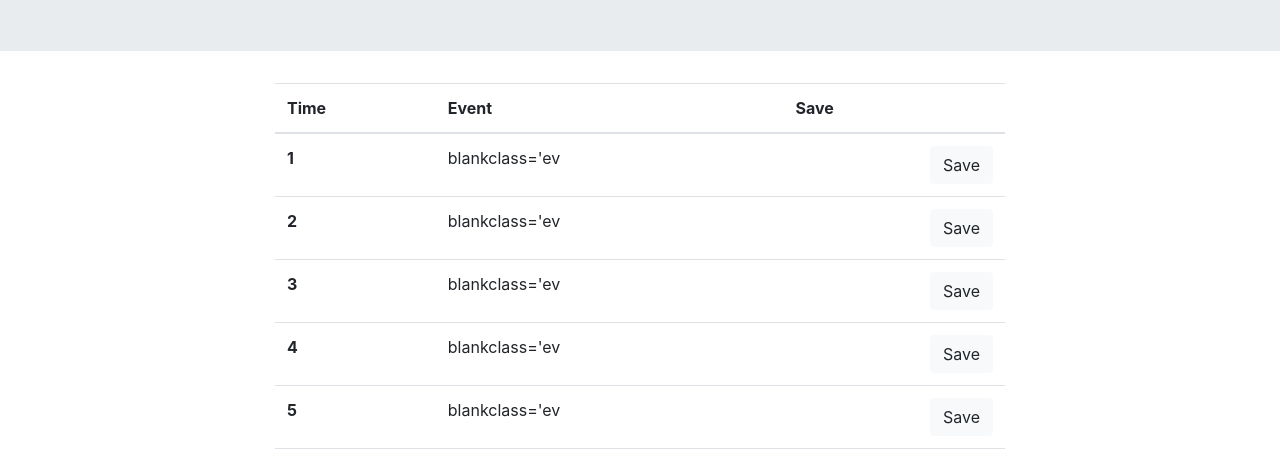
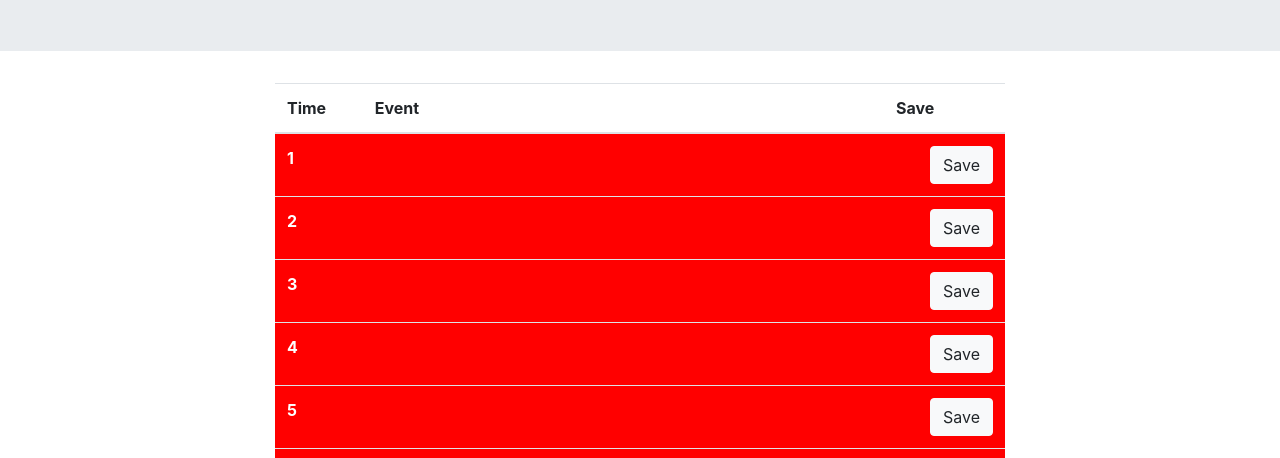
Before and after one commit to staffbotsteve/homework-6-swan, a plain HTML site: page index.html in a window 1280 px wide. Shown: the part 312-770 px from the top of the page. Drawn offline with nearby package versions, Linux system fonts and the light colour scheme.

Commit message:
adding document ready and transparent input

```diff
--- a/index.html
+++ b/index.html
@@ -30,7 +30,7 @@
             </div>
               <div class="col-8">
 
-                <table class="table table-hover">
+                <table class="table table-hover" id="#plannerTable">
                   <thead>
                     <tr>
                       <th scope="col">Time</th>
@@ -42,7 +42,7 @@
 
                     <tr>
                       <th scope="row" class='eventEntry' id='timeH1'>1</th>
-                      <td class='eventEntry' id='timeD1.1'>blankclass='ev</td>
+                      <td class='eventEntry' id='timeD1.1'><input type="text" size="30" style="padding: 0%; margin: 0%; height: 100%; border: none; background: none;" /></td>
                       <td id='timeid='timeD1.2'>
                         <button type="button" class="btn btn-light" id="1" style="float: right;">Save</button>
                         </button>
@@ -50,7 +50,7 @@
                     </tr>
                     <tr>
                       <th scope="row" class='eventEntry' id='timeH2'>2</th>
-                      <td class='eventEntry' id='timeD2.1'>blankclass='ev</td>
+                      <td class='eventEntry' id='timeD2.1'></td>
                       <td id='timeid='timeD2.2'>
                         <button type="button" class="btn btn-light" id="2" style="float: right;">Save</button>
                         </button>
@@ -58,7 +58,7 @@
                     </tr>
                     <tr>
                       <th scope="row" class='eventEntry' id='timeH3'>3</th>
-                      <td class='eventEntry' id='timeD3.1'>blankclass='ev</td>
+                      <td class='eventEntry' id='timeD3.1'></td>
                       <td id='timeid='timeD3.2'>
                         <button type="button" class="btn btn-light" id="3" style="float: right;">Save</button>
                         </button>
@@ -66,7 +66,7 @@
                     </tr>
                     <tr>
                       <th scope="row" class='eventEntry' id='timeH4'>4</th>
-                      <td class='eventEntry' id='timeD4.1'>blankclass='ev</td>
+                      <td class='eventEntry' id='timeD4.1'></td>
                       <td id='timeid='timeD4.2'>
                         <button type="button" class="btn btn-light" id="4" style="float: right;">Save</button>
                         </button>
@@ -74,7 +74,7 @@
                     </tr>
                     <tr>
                       <th scope="row" class='eventEntry' id='timeH5'>5</th>
-                      <td class='eventEntry' id='timeD5.1'>blankclass='ev</td>
+                      <td class='eventEntry' id='timeD5.1'></td>
                       <td id='timeid='timeD5.2'>
                         <button type="button" class="btn btn-light" id="5" style="float: right;">Save</button>
                         </button>
@@ -82,7 +82,7 @@
                     </tr>
                     <tr>
                       <th scope="row" class='eventEntry' id='timeH6'>6</th>
-                      <td class='eventEntry' id='timeD6.1'>blankclass='ev</td>
+                      <td class='eventEntry' id='timeD6.1'></td>
                       <td id='timeid='timeD6.2'>
                         <button type="button" class="btn btn-light" id="6" style="float: right;">Save</button>
                         </button>
@@ -90,7 +90,7 @@
                     </tr>
                     <tr>
                       <th scope="row" class='eventEntry' id='timeH7'>7</th>
-                      <td class='eventEntry' id='timeD7.1'>blankclass='ev</td>
+                      <td class='eventEntry' id='timeD7.1'></td>
                       <td id='timeid='timeD7.2'>
                         <button type="button" class="btn btn-light" id="7" style="float: right;">Save</button>
                         </button>
@@ -98,7 +98,7 @@
                     </tr>
                     <tr>
                       <th scope="row" class='eventEntry' id='timeH8'>8</th>
-                      <td class='eventEntry' id='timeD8.1'>blankclass='ev</td>
+                      <td class='eventEntry' id='timeD8.1'></td>
                       <td id='timeid='timeD8.2'>
                         <button type="button" class="btn btn-light" id="8" style="float: right;">Save</button>
                         </button>
@@ -106,7 +106,7 @@
                     </tr>
                     <tr>
                       <th scope="row" class='eventEntry' id='timeH9'>9</th>
-                      <td class='eventEntry' id='timeD9.1'>blankclass='ev</td>
+                      <td class='eventEntry' id='timeD9.1'></td>
                       <td id='timeid='timeD9.2'>
                         <button type="button" class="btn btn-light" id="9" style="float: right;">Save</button>
                         </button>
@@ -114,7 +114,7 @@
                     </tr>
                     <tr>
                       <th scope="row" class='eventEntry' id='timeH10'>10</th>
-                      <td class='eventEntry' id='timeD10.1'>blankclass='ev</td>
+                      <td class='eventEntry' id='timeD10.1'></td>
                       <td id='timeid='timeD10.2'>
                         <button type="button" class="btn btn-light" id="10" style="float: right;">Save</button>
                         </button>
@@ -122,7 +122,7 @@
                     </tr>
                     <tr>
                       <th scope="row" class='eventEntry' id='timeH11'>11</th>
-                      <td class='eventEntry' id='timeD11.1'>blankclass='ev</td>
+                      <td class='eventEntry' id='timeD11.1'></td>
                       <td id='timeid='timeD11.2'>
                         <button type="button" class="btn btn-light" id="11" style="float: right;">Save</button>
                         </button>
@@ -130,7 +130,7 @@
                     </tr>
                     <tr>
                       <th scope="row" class='eventEntry' id='timeH12'>12</th>
-                      <td class='eventEntry' id='timeD12.1'>blankclass='ev</td>
+                      <td class='eventEntry' id='timeD12.1'></td>
                       <td id='timeid='timeD12.2'>
                         <button type="button" class="btn btn-light" id="12" style="float: right;">Save</button>
                         </button>
@@ -138,7 +138,7 @@
                     </tr>
                     <tr>
                       <th scope="row" class='eventEntry' id='timeH13'>13</th>
-                      <td class='eventEntry' id='timeD13.1'>blankclass='ev</td>
+                      <td class='eventEntry' id='timeD13.1'></td>
                       <td id='timeid='timeD13.2'>
                         <button type="button" class="btn btn-light" id="13" style="float: right;">Save</button>
                         </button>
@@ -146,7 +146,7 @@
                     </tr>
                     <tr>
                       <th scope="row" class='eventEntry' id='timeH14'>14</th>
-                      <td class='eventEntry' id='timeD14.1'>blankclass='ev</td>
+                      <td class='eventEntry' id='timeD14.1'></td>
                       <td id='timeid='timeD14.2'>
                         <button type="button" class="btn btn-light" id="14" style="float: right;">Save</button>
                         </button>
@@ -154,7 +154,7 @@
                     </tr>
                     <tr>
                       <th scope="row" class='eventEntry' id='timeH15'>15</th>
-                      <td class='eventEntry' id='timeD15.1'>blankclass='ev</td>
+                      <td class='eventEntry' id='timeD15.1'></td>
                       <td id='timeid='timeD15.2'>
                         <button type="button" class="btn btn-light" id="15" style="float: right;">Save</button>
                         </button>
@@ -162,7 +162,7 @@
                     </tr>
                     <tr>
                       <th scope="row" class='eventEntry' id='timeH16'>16</th>
-                      <td class='eventEntry' id='timeD16.1'>blankclass='ev</td>
+                      <td class='eventEntry' id='timeD16.1'></td>
                       <td id='timeid='timeD16.2'>
                         <button type="button" class="btn btn-light" id="16" style="float: right;">Save</button>
                         </button>
@@ -170,7 +170,7 @@
                     </tr>
                     <tr>
                       <th scope="row" class='eventEntry' id='timeH17'>17</th>
-                      <td class='eventEntry' id='timeD17.1'>blankclass='ev</td>
+                      <td class='eventEntry' id='timeD17.1'></td>
                       <td id='timeid='timeD17.2'>
                         <button type="button" class="btn btn-light" id="17" style="float: right;">Save</button>
                         </button>
@@ -178,7 +178,7 @@
                     </tr>
                     <tr>
                       <th scope="row" class='eventEntry' id='timeH18'>18</th>
-                      <td class='eventEntry' id='timeD18.1'>blankclass='ev</td>
+                      <td class='eventEntry' id='timeD18.1'></td>
                       <td id='timeid='timeD18.2'>
                         <button type="button" class="btn btn-light" id="18" style="float: right;">Save</button>
                         </button>
@@ -186,7 +186,7 @@
                     </tr>
                     <tr>
                       <th scope="row" class='eventEntry' id='timeH19'>19</th>
-                      <td class='eventEntry' id='timeD19.1'>blankclass='ev</td>
+                      <td class='eventEntry' id='timeD19.1'></td>
                       <td id='timeid='timeD19.2'>
                         <button type="button" class="btn btn-light" id="19" style="float: right;">Save</button>
                         </button>
@@ -194,7 +194,7 @@
                     </tr>
                     <tr>
                       <th scope="row" class='eventEntry' id='timeH20'>20</th>
-                      <td class='eventEntry' id='timeD20.1'>blankclass='ev</td>
+                      <td class='eventEntry' id='timeD20.1'></td>
                       <td id='timeid='timeD20.2'>
                         <button type="button" class="btn btn-light" id="20" style="float: right;">Save</button>
                         </button>
@@ -202,7 +202,7 @@
                     </tr>
                     <tr>
                       <th scope="row" class='eventEntry' id='timeH21'>21</th>
-                      <td class='eventEntry' id='timeD21.1'>blankclass='ev</td>
+                      <td class='eventEntry' id='timeD21.1'></td>
                       <td id='timeid='timeD21.2'>
                         <button type="button" class="btn btn-light" id="21" style="float: right;">Save</button>
                         </button>
@@ -210,7 +210,7 @@
                     </tr>
                     <tr>
                       <th scope="row" class='eventEntry' id='timeH22'>22</th>
-                      <td class='eventEntry' id='timeD22.1'>blankclass='ev</td>
+                      <td class='eventEntry' id='timeD22.1'></td>
                       <td id='timeid='timeD22.2'>
                         <button type="button" class="btn btn-light" id="22" style="float: right;">Save</button>
                         </button>
@@ -218,7 +218,7 @@
                     </tr>
                     <tr>
                       <th scope="row" class='eventEntry' id='timeH23'>23</th>
-                      <td class='eventEntry' id='timeD23.1'>blankclass='ev</td>
+                      <td class='eventEntry' id='timeD23.1'></td>
                       <td id='timeid='timeD23.2'>
                         <button type="button" class="btn btn-light" id="23" style="float: right;">Save</button>
                         </button>
@@ -226,7 +226,7 @@
                     </tr>
                     <tr>
                       <th scope="row" class='eventEntry' id='timeH24'>24</th>
-                      <td class='eventEntry' id='timeD24.1'>blankclass='ev</td>
+                      <td class='eventEntry' id='timeD24.1'></td>
                       <td id='timeid='timeD24.2'>
                         <button type="button" class="btn btn-light" id="24" style="float: right;">Save</button>
                         </button>
--- a/planner.js
+++ b/planner.js
@@ -1,8 +1,28 @@
 console.log('moment()', moment().format("MMMM Do YYYY"))
 $("#dateHeading").text(moment().format("MMMM Do YYYY"))
 
+$(document).ready(function() {
+    curHour = moment().hour()
+
+    for (let index = 1; index < (curHour); index++) {
+        row = document.getElementById(index).parentElement.parentElement
+        console.log(row)
+        row.setAttribute('style', 'background-color: red; color: white')
+    };
+
+    row = document.getElementById(curHour).parentElement.parentElement
+    row.setAttribute('style', 'background-color: green; color: white')
+
+    for (let index = curHour+1; index < 25; index++) {
+        row = document.getElementById(index).parentElement.parentElement
+        console.log(row)
+        row.setAttribute('style', 'background-color: blue; color: white')
+    };
+});
+
 $('.eventEntry').click(function(){
     var entry = $(this).text();
+
     console.log('entry',entry)
     // $(this).html('');
     // $('<input></input>')
```
